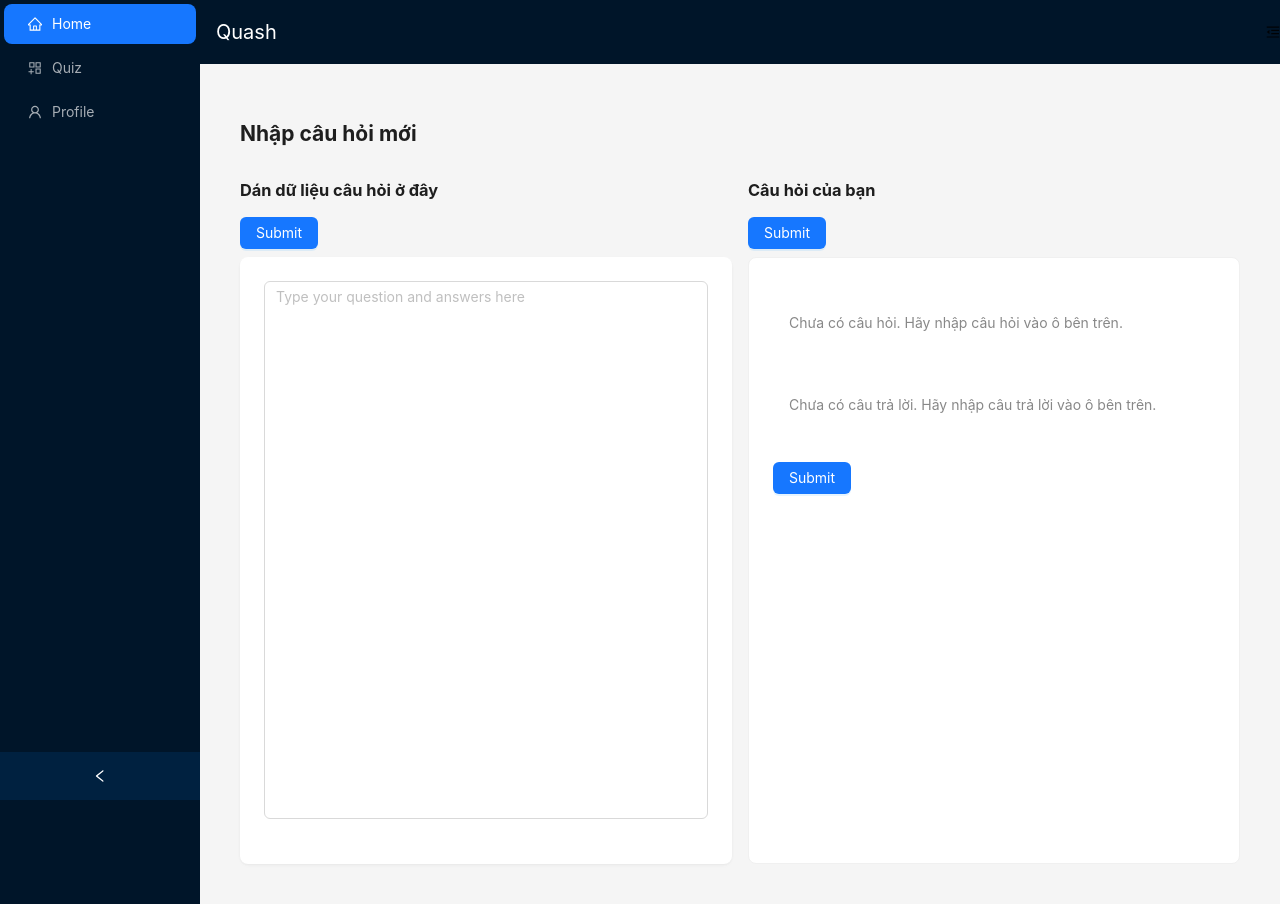
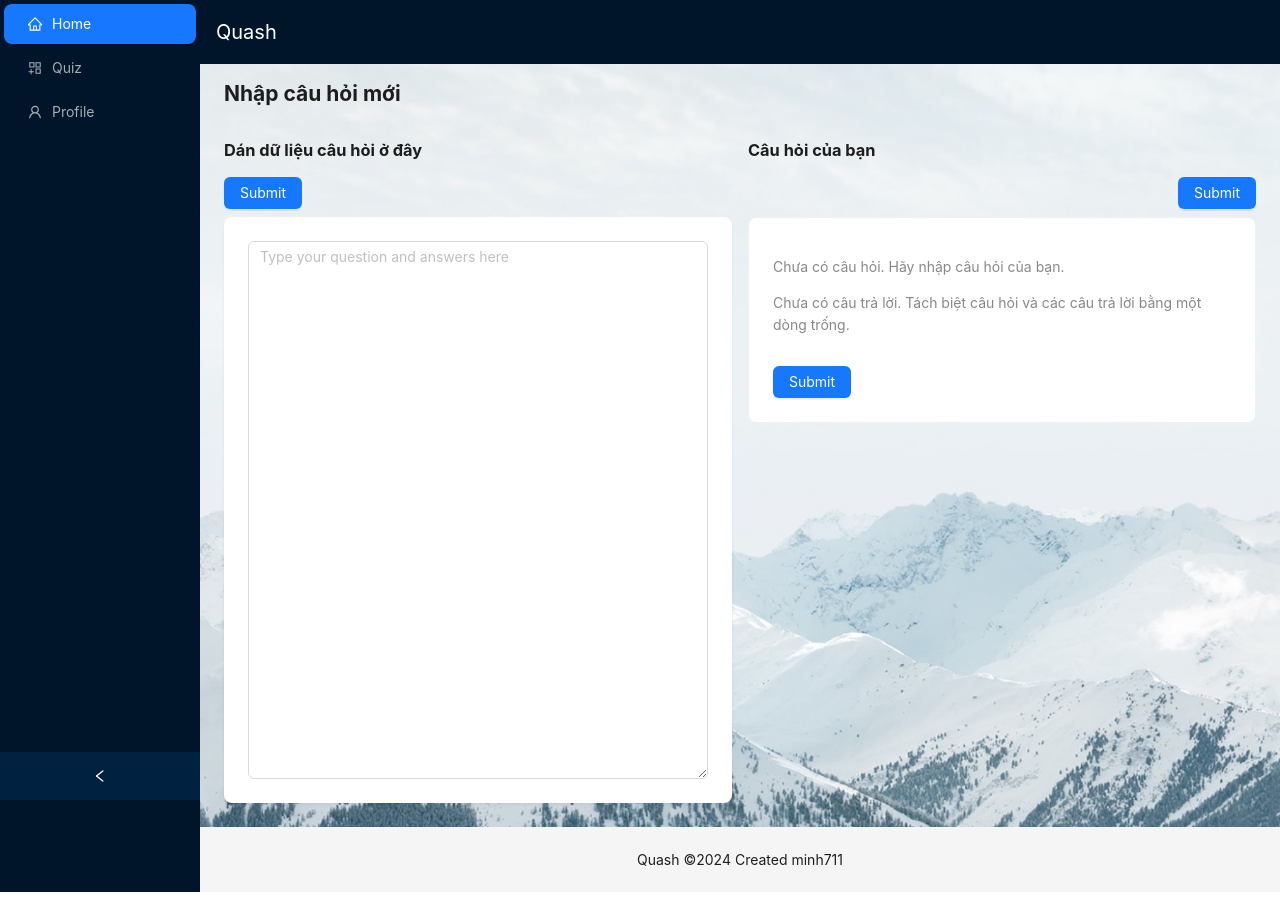
Before and after one commit to minh711/quash, a React (Create React App) app: page /quiz in a window 1280 px wide. Built offline with nearby package versions, Linux system fonts and the light colour scheme; the HTML template or start-up script is replaced by a standard one.

Commit message:
feat: highlight text

```diff
--- a/package.json
+++ b/package.json
@@ -13,6 +13,7 @@
     "@types/react-dom": "^18.3.1",
     "antd": "^5.21.6",
     "quash": "file:",
+    "quill": "^2.0.2",
     "react": "^18.3.1",
     "react-dom": "^18.3.1",
     "react-router-dom": "^6.28.0",
--- /dev/null
+++ b/src/components/rich-text-editor.tsx
@@ -0,0 +1,34 @@
+import React, { useRef, useEffect } from 'react';
+import Quill from 'quill';
+
+const RichTextEditor = ({ content }: { content: string }) => {
+  const editorRef = useRef<HTMLDivElement | null>(null);
+
+  useEffect(() => {
+    if (editorRef.current) {
+      const quill = new Quill(editorRef.current, {
+        theme: 'snow',
+        modules: {
+          toolbar: false,
+        },
+        readOnly: true,
+      });
+
+      quill.root.innerHTML = content;
+
+      quill.on('selection-change', (range) => {
+        if (range && range.length > 0) {
+          const selectedText = quill.getText(range.index, range.length);
+          if (selectedText.trim().length === 0) return; // Ignore if only spaces are selected
+
+          const isBold = quill.getFormat(range).bold;
+          quill.format('bold', !isBold);
+        }
+      });
+    }
+  }, [content]);
+
+  return <div ref={editorRef} />;
+};
+
+export default RichTextEditor;
--- a/src/entities/quiz.ts
+++ b/src/entities/quiz.ts
@@ -1,7 +1,7 @@
 export interface Quiz {
   id: number;
   question: string;
-  answer: Answer[];
+  answers: Answer[];
   correctAnswers: number[];
   answeredCount: number;
   correctAnsweredCount: number;
--- a/src/index.css
+++ b/src/index.css
@@ -1,6 +1,66 @@
 :root {
-  --bg-light-color: #f8f4f4;
-  --danger-color: #db3636;
+  /* Reds */
+  --red-1: #fff1f0; --red-2: #ffccc7; --red-3: #ffa39e; --red-4: #ff7875; --red-5: #ff4d4f;
+  --red-6: #f5222d; --red-7: #cf1322; --red-8: #a8071a; --red-9: #820014; --red-10: #5c0011;
+
+  /* Volcano */
+  --volcano-1: #fff2e8; --volcano-2: #ffd8bf; --volcano-3: #ffbb96; --volcano-4: #ff9c6e;
+  --volcano-5: #ff7a45; --volcano-6: #fa541c; --volcano-7: #d4380d; --volcano-8: #ad2102;
+  --volcano-9: #871400; --volcano-10: #610b00;
+
+  /* Orange */
+  --orange-1: #fff7e6; --orange-2: #ffe7ba; --orange-3: #ffd591; --orange-4: #ffc069;
+  --orange-5: #ffa940; --orange-6: #fa8c16; --orange-7: #d46b08; --orange-8: #ad4e00;
+  --orange-9: #873800; --orange-10: #612500;
+
+  /* Gold */
+  --gold-1: #fffbe6; --gold-2: #fff1b8; --gold-3: #ffe58f; --gold-4: #ffd666; --gold-5: #ffc53d;
+  --gold-6: #faad14; --gold-7: #d48806; --gold-8: #ad6800; --gold-9: #874d00; --gold-10: #613400;
+
+  /* Yellow */
+  --yellow-1: #feffe6; --yellow-2: #ffffb8; --yellow-3: #fffb8f; --yellow-4: #fff566;
+  --yellow-5: #ffec3d; --yellow-6: #fadb14; --yellow-7: #d4b106; --yellow-8: #ad8b00;
+  --yellow-9: #876800; --yellow-10: #614700;
+
+  /* Lime */
+  --lime-1: #fcffe6; --lime-2: #f4ffb8; --lime-3: #eaff8f; --lime-4: #d3f261;
+  --lime-5: #bae637; --lime-6: #a0d911; --lime-7: #7cb305; --lime-8: #5b8c00;
+  --lime-9: #3f6600; --lime-10: #254000;
+
+  /* Green */
+  --green-1: #f6ffed; --green-2: #d9f7be; --green-3: #b7eb8f; --green-4: #95de64;
+  --green-5: #73d13d; --green-6: #52c41a; --green-7: #389e0d; --green-8: #237804;
+  --green-9: #135200; --green-10: #092b00;
+
+  /* Cyan */
+  --cyan-1: #e6fffb; --cyan-2: #b5f5ec; --cyan-3: #87e8de; --cyan-4: #5cdbd3;
+  --cyan-5: #36cfc9; --cyan-6: #13c2c2; --cyan-7: #08979c; --cyan-8: #006d75;
+  --cyan-9: #00474f; --cyan-10: #002329;
+
+  /* Blue */
+  --blue-1: #e6f7ff; --blue-2: #bae7ff; --blue-3: #91d5ff; --blue-4: #69c0ff;
+  --blue-5: #40a9ff; --blue-6: #1890ff; --blue-7: #096dd9; --blue-8: #0050b3;
+  --blue-9: #003a8c; --blue-10: #002766;
+
+  /* Geek Blue */
+  --geekblue-1: #f0f5ff; --geekblue-2: #d6e4ff; --geekblue-3: #adc6ff; --geekblue-4: #85a5ff;
+  --geekblue-5: #597ef7; --geekblue-6: #2f54eb; --geekblue-7: #1d39c4; --geekblue-8: #10239e;
+  --geekblue-9: #061178; --geekblue-10: #030852;
+
+  /* Purple */
+  --purple-1: #f9f0ff; --purple-2: #efdbff; --purple-3: #d3adf7; --purple-4: #b37feb;
+  --purple-5: #9254de; --purple-6: #722ed1; --purple-7: #531dab; --purple-8: #391085;
+  --purple-9: #22075e; --purple-10: #120338;
+
+  /* Magenta */
+  --magenta-1: #fff0f6; --magenta-2: #ffd6e7; --magenta-3: #ffadd2; --magenta-4: #ff85c0;
+  --magenta-5: #f759ab; --magenta-6: #eb2f96; --magenta-7: #c41d7f; --magenta-8: #9e1068;
+  --magenta-9: #780650; --magenta-10: #520339;
+
+  /* Neutral Grays */
+  --gray-1: #ffffff; --gray-2: #fafafa; --gray-3: #f5f5f5; --gray-4: #f0f0f0; --gray-5: #d9d9d9;
+  --gray-6: #bfbfbf; --gray-7: #8c8c8c; --gray-8: #595959; --gray-9: #434343; --gray-10: #262626;
+  --gray-11: #1f1f1f; --gray-12: #141414; --gray-13: #000000;
 }
 
 body {
@@ -10,6 +70,14 @@ body {
     sans-serif;
   -webkit-font-smoothing: antialiased;
   -moz-osx-font-smoothing: grayscale;
+}
+
+main {
+  position: relative;
+  background-image: url('./images/bg-main.jpg');
+  background-size: cover;
+  background-position: center;
+  background-repeat: no-repeat;
 }
 
 code {
@@ -119,16 +187,35 @@ code {
   margin-bottom: 24px;
 }
 
+/* Quiz */
+.quiz-component strong {
+  position: relative;
+  z-index: 1;
+}
+.quiz-component strong::before {
+  content: '';
+  position: absolute;
+  z-index: -999;
+  top: 0px;
+  left: 0px;
+  width: calc(100%);
+  height: calc(100%);
+  background-color: var(--gold-2);
+  border: 2px solid var(--gold-3);
+  border-radius: 4px;
+  /* animation: fade-in-out 1s infinite; */
+  user-select: none;
+  pointer-events: none;
+  box-sizing: border-box;
+}
 .quiz-item-card {
   padding: 8px 16px;
-  background-color: var(--bg-light-color);
+  background-color: var(--gray-3);
   border-radius: 8px;
 }
-
 .quiz-question {
   position: relative;
 }
-
 .quiz-question::before{
   position: absolute;
   content: "";
@@ -136,12 +223,46 @@ code {
   left: -8px;
   width: 24px;
   height: 24px;
-  background-color: var(--danger-color);
+  background-color: var(--red-4);
   border-radius: 12px;
-  animation: breathe 2s infinite, growl 4s infinite;
+  animation: breathe 2s infinite;
 }
 
-/* Breathing effect: smooth expansion and contraction */
+/* Quill */
+.ql-toolbar {
+  display: none !important;
+}
+
+/* Display */
+.d-flex {
+  display: flex;
+}
+.justify-content-center {
+  justify-content: center;
+}
+.justify-content-start {
+  justify-content: flex-start;
+}
+.justify-content-end {
+  justify-content: flex-end;
+}
+.justify-content-between {
+  justify-content: space-between;
+}
+.justify-content-evenly {
+  justify-content: space-evenly;
+}
+.align-items-center {
+  align-items: center;
+}
+.align-items-start {
+  align-items: flex-start;
+}
+.align-items-end {
+  align-items: flex-end;
+}
+
+/* Animations */
 @keyframes breathe {
   0%, 100% {
     transform: scale(1);
@@ -152,3 +273,11 @@ code {
     opacity: 1;
   }
 }
+@keyframes fade-in-out {
+  0%, 100% {
+    opacity: 0.2;
+  }
+  50% {
+    opacity: 1;
+  }
+}
--- a/src/layouts/main-layout.tsx
+++ b/src/layouts/main-layout.tsx
@@ -9,7 +9,7 @@ import {
 } from '@ant-design/icons';
 import { Link } from 'react-router-dom';
 
-const { Header, Sider, Content } = Layout;
+const { Header, Sider, Content, Footer } = Layout;
 
 interface MainLayoutProps {
   children: ReactNode;
@@ -52,15 +52,22 @@ const MainLayout: React.FC<MainLayoutProps> = ({ children }) => {
           >
             Quash
           </span>
-          {collapsed ? (
-            <MenuUnfoldOutlined className="trigger" onClick={toggle} />
-          ) : (
-            <MenuFoldOutlined className="trigger" onClick={toggle} />
-          )}
         </Header>
-        <Content style={{ margin: '16px' }}>
-          <div style={{ padding: 24, minHeight: 360 }}>{children}</div>
+        <Content>
+          <div
+            style={{
+              paddingLeft: 24,
+              paddingRight: 24,
+              paddingBottom: 24,
+              minHeight: 360,
+            }}
+          >
+            {children}
+          </div>
         </Content>
+        <Footer style={{ textAlign: 'center' }}>
+          Quash ©2024 Created minh711
+        </Footer>
       </Layout>
     </Layout>
   );
--- a/src/pages/quiz/index.tsx
+++ b/src/pages/quiz/index.tsx
@@ -1,10 +1,22 @@
 import React, { useState } from 'react';
 import { Card, Button, Input, Row, Col, Divider } from 'antd';
+import { Quiz } from '../../entities/quiz';
+import RichTextEditor from '../../components/rich-text-editor';
 
 const QuizPage: React.FC = () => {
   const [inputValue, setInputValue] = useState('');
-  const [question, setQuestion] = useState('');
-  const [answers, setAnswers] = useState<string[]>([]);
+  // const [question, setQuestion] = useState('');
+  // const [answers, setAnswers] = useState<string[]>([]);
+  const [quiz, setQuiz] = useState<Quiz>({
+    id: 1,
+    question: '',
+    answers: [],
+    correctAnswers: [],
+    answeredCount: 0,
+    correctAnsweredCount: 0,
+    incorrectAnsweredCount: 0,
+    wrathCount: 0,
+  });
 
   const handleInputChange = (e: React.ChangeEvent<HTMLTextAreaElement>) => {
     const value = e.target.value;
@@ -12,16 +24,30 @@ const QuizPage: React.FC = () => {
 
     // Split by exactly two newlines (\n\n) to preserve the division between question and answers
     const parts = value.trim().split(/\n{2,}/);
+    console.log(parts.length);
+    if (parts.length > 0) {
+      const question = parts[0]
+        .split('\n')
+        .map((line) => `<p>${line}</p>`)
+        .join('');
+      const answers = parts.slice(1).map((answer, idx) => ({
+        id: idx + 1,
+        content: answer
+          .split('\n')
+          .map((line) => `<p>${line}</p>`)
+          .join(''),
+      }));
 
-    // Set the first part as the question and the rest as answers
-    if (parts.length > 0) {
-      setQuestion(parts[0]);
-      setAnswers(parts.slice(1));
+      setQuiz((prevQuiz) => ({
+        ...prevQuiz,
+        question,
+        answers: answers,
+      }));
     }
   };
 
   const handleSubmit = () => {
-    alert(`Question: ${question}\nAnswers: ${answers.join(', ')}`);
+    alert(`Question: ${quiz.question}\nAnswers: ${quiz.answers.join(', ')}`);
   };
 
   return (
@@ -34,32 +60,25 @@ const QuizPage: React.FC = () => {
           xs={24}
           sm={24}
           md={12}
-          style={{ display: 'flex', flexDirection: 'column', height: '700px' }}
+          style={{
+            display: 'flex',
+            flexDirection: 'column',
+            minHeight: '400px',
+          }}
         >
           <h3>Dán dữ liệu câu hỏi ở đây</h3>
-          <div className="mb-sm">
+          <div className="mb-sm d-flex">
             <Button type="primary" onClick={handleSubmit}>
               Submit
             </Button>
           </div>
-          <Card
-            bordered={false}
-            style={{
-              flex: 1,
-              height: '100%',
-            }}
-          >
+          <Card bordered={false}>
             <div>
               <Input.TextArea
                 value={inputValue}
                 onChange={handleInputChange}
                 rows={24}
-                maxLength={500}
                 placeholder="Type your question and answers here"
-                style={{
-                  resize: 'none',
-                  overflowY: 'auto',
-                }}
               />
             </div>
           </Card>
@@ -70,60 +89,48 @@ const QuizPage: React.FC = () => {
           xs={24}
           sm={24}
           md={12}
-          style={{ display: 'flex', flexDirection: 'column', height: '700px' }}
+          style={{
+            display: 'flex',
+            flexDirection: 'column',
+          }}
+          className="quiz-component"
         >
           <h3>Câu hỏi của bạn</h3>
-          <div className="mb-sm">
+          <div className="mb-sm d-flex justify-content-end">
             <Button type="primary" onClick={handleSubmit}>
               Submit
             </Button>
           </div>
-          <Card
-            style={{
-              flex: 1,
-              height: '100%',
-              maxHeight: '700px',
-              overflowY: 'auto',
-            }}
-          >
-            {!question ? (
-              <div style={{ padding: 16, color: '#888' }}>
-                <p>Chưa có câu hỏi. Hãy nhập câu hỏi vào ô bên trên.</p>
+          <Card>
+            {!quiz.question ? (
+              <div style={{ color: '#888' }}>
+                <p>Chưa có câu hỏi. Hãy nhập câu hỏi của bạn.</p>
               </div>
             ) : (
               <div>
                 <div className="quiz-item-card quiz-question">
-                  <p>
-                    {question.split('\n').map((line, idx) => (
-                      <p key={idx}>
-                        {line}
-                        <br />
-                      </p>
-                    ))}
-                  </p>
+                  <RichTextEditor content={quiz.question} />
                 </div>
               </div>
             )}
 
             {/* Show placeholder if there are no answers */}
-            {answers.length === 0 ? (
-              <div style={{ padding: 16, color: '#888' }}>
-                <p>Chưa có câu trả lời. Hãy nhập câu trả lời vào ô bên trên.</p>
+            {quiz.answers.length === 0 ? (
+              <div style={{ color: '#888' }}>
+                <p>
+                  Chưa có câu trả lời. Tách biệt câu hỏi và các câu trả lời bằng
+                  một dòng trống.
+                </p>
               </div>
             ) : (
               <div style={{ marginTop: 24 }}>
-                {answers.map((answer, idx) => (
+                {quiz.answers.map((answer, idx) => (
                   <div
                     className="quiz-item-card"
                     key={idx}
                     style={{ marginBottom: 8 }}
                   >
-                    {answer.split('\n').map((line, idx) => (
-                      <p key={idx}>
-                        {line}
-                        <br />
-                      </p>
-                    ))}
+                    <RichTextEditor content={answer.content} />
                   </div>
                 ))}
               </div>
```
Also changed, not shown: src/images/bg-main.jpg (added), 1 other file (tests, documents, lock files or other folders).
